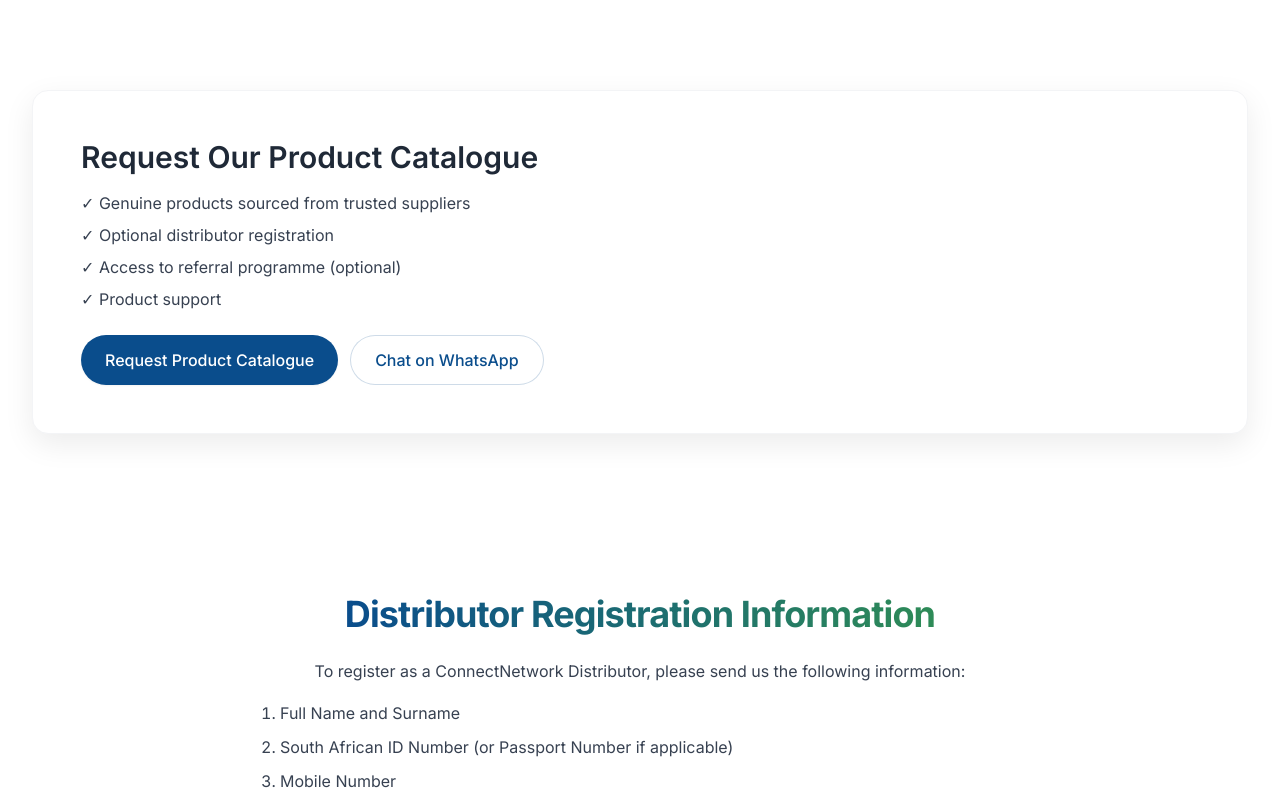
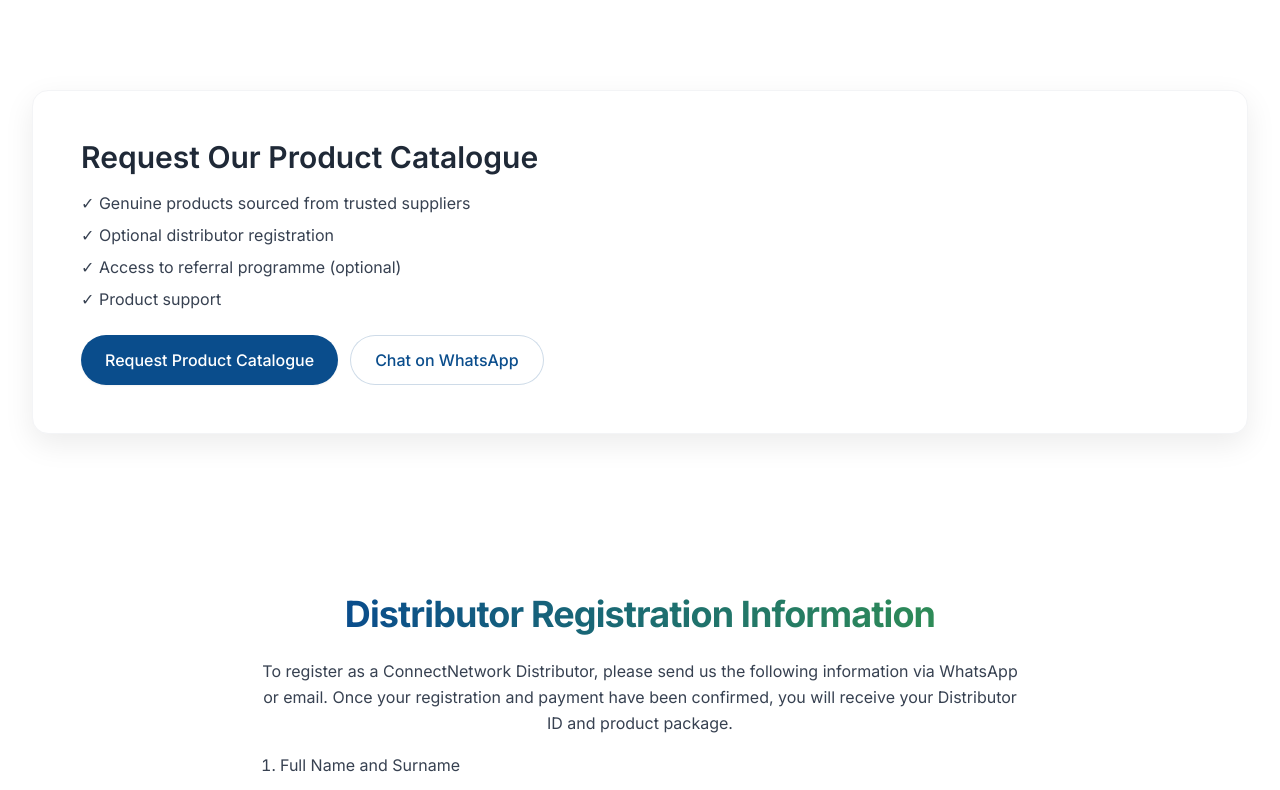
Before and after one commit to nejabobo-eng/connectnetwork, a Next.js app: page / in a window 1280 px wide. Shown: the part 2000-2790 px from the top of the page. Built offline with nearby package versions, Linux system fonts and the light colour scheme.

Commit message:
Tweak distributor registration copy: clarify WhatsApp/email submission, add banking details reassurance note

```diff
--- a/components/pages/HomeClient.tsx
+++ b/components/pages/HomeClient.tsx
@@ -114,7 +114,7 @@
 		<section id="distributor-registration" className="container-section py-20" aria-labelledby="distributor-registration-title">
 		  <SectionTitle title="Distributor Registration Information" center />
 		  <div id="distributor-registration-title" className="mt-6 max-w-3xl mx-auto text-gray-700 leading-relaxed">
-			<p className="text-center">To register as a ConnectNetwork Distributor, please send us the following information:</p>
+			<p className="text-center">To register as a ConnectNetwork Distributor, please send us the following information via WhatsApp or email. Once your registration and payment have been confirmed, you will receive your Distributor ID and product package.</p>
 			<ol className="list-decimal pl-6 mt-4 space-y-2">
 			  <li>Full Name and Surname</li>
 			  <li>South African ID Number (or Passport Number if applicable)</li>
@@ -128,6 +128,7 @@
 			  <li>Account Type (Cheque or Savings)</li>
 			  <li>Referring Distributor ID (Required)</li>
 			</ol>
+			<p className="mt-3 text-sm text-gray-600"><strong>Banking Details:</strong> These are securely recorded so that any commissions you earn can be paid directly into your bank account according to the ConnectNetwork Commission Plan.</p>
 			<p className="mt-6">Once we receive your information and confirm your payment, we will:</p>
 			<ul className="list-disc pl-6 mt-2 space-y-2">
 			  <li>Register you as a ConnectNetwork Distributor.</li>
```
